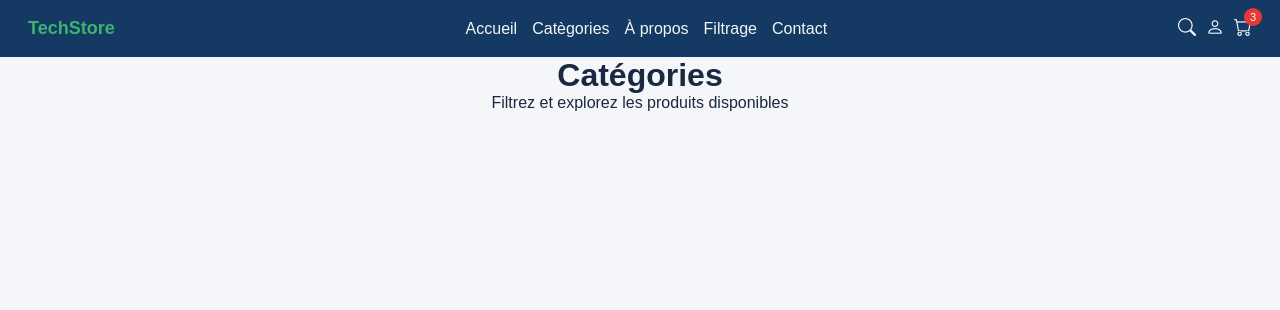
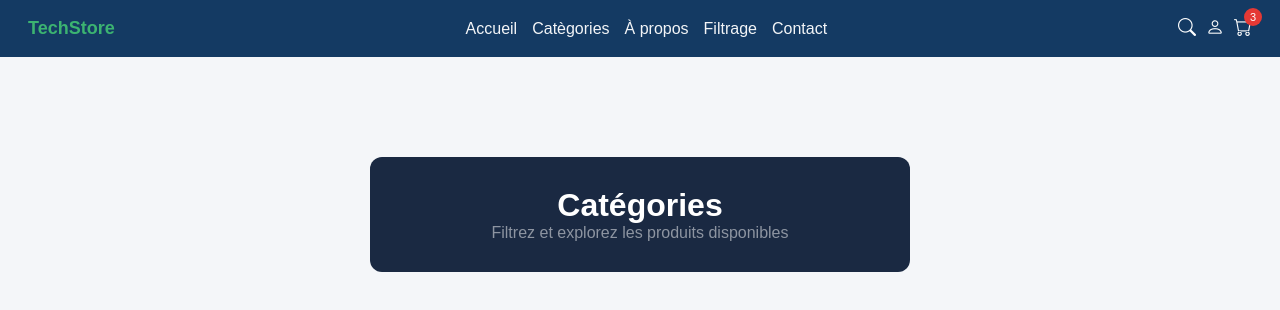
Before and after one commit to elmalkimohammed/E-Commerce-PFA-2026, a React (Vite) app in the folder Front-End/: page /CategoryPage in a window 1280 px wide. Shown: the top 310 px of the page. Built offline with nearby package versions, Linux system fonts and the light colour scheme.

Commit message:
Front-End : Finilized The Header Component And Made It So The Future Components Will Be Organized In The Center Of The Page And Have Proper Spacing Between Each Other

```diff
--- a/Front-End/src/Components/styles/headerTitle.css
+++ b/Front-End/src/Components/styles/headerTitle.css
@@ -3,4 +3,14 @@
     flex-direction: column;
     align-items: center;
     justify-content: center;
+    background-color: rgb(26, 41, 66);
+    width: 50%;
+    padding: 30px;
+    border-radius: 12px;
 }
+.headerSection h1 {
+    color: rgb(255, 255, 255);
+}
+.headerSection p {
+    color: rgba(255,255,255,0.5);
+}
--- a/Front-End/src/pages/CategoryPage.jsx
+++ b/Front-End/src/pages/CategoryPage.jsx
@@ -1,12 +1,16 @@
 import TopNav from "../Components/navbarComponent/TopNav"
 import HeaderTitle from "../Components/CategoryPage/HeaderTitle"
 
+import "./Styles/categoryPage.css"
+
 function CategoryPage() {
     return(
-        <div>
+        <>
             <TopNav/>
-            <HeaderTitle/>
-        </div>
+            <div className="filterContainer">
+                <HeaderTitle/>
+            </div>
+        </>
     )
 }
 
--- /dev/null
+++ b/Front-End/src/pages/Styles/categoryPage.css
@@ -0,0 +1,8 @@
+.filterContainer {
+    display: flex;
+    flex-direction: column;
+    align-items: center;
+    justify-content: center;
+    padding: 100px;
+    gap: 2em;
+}
```
